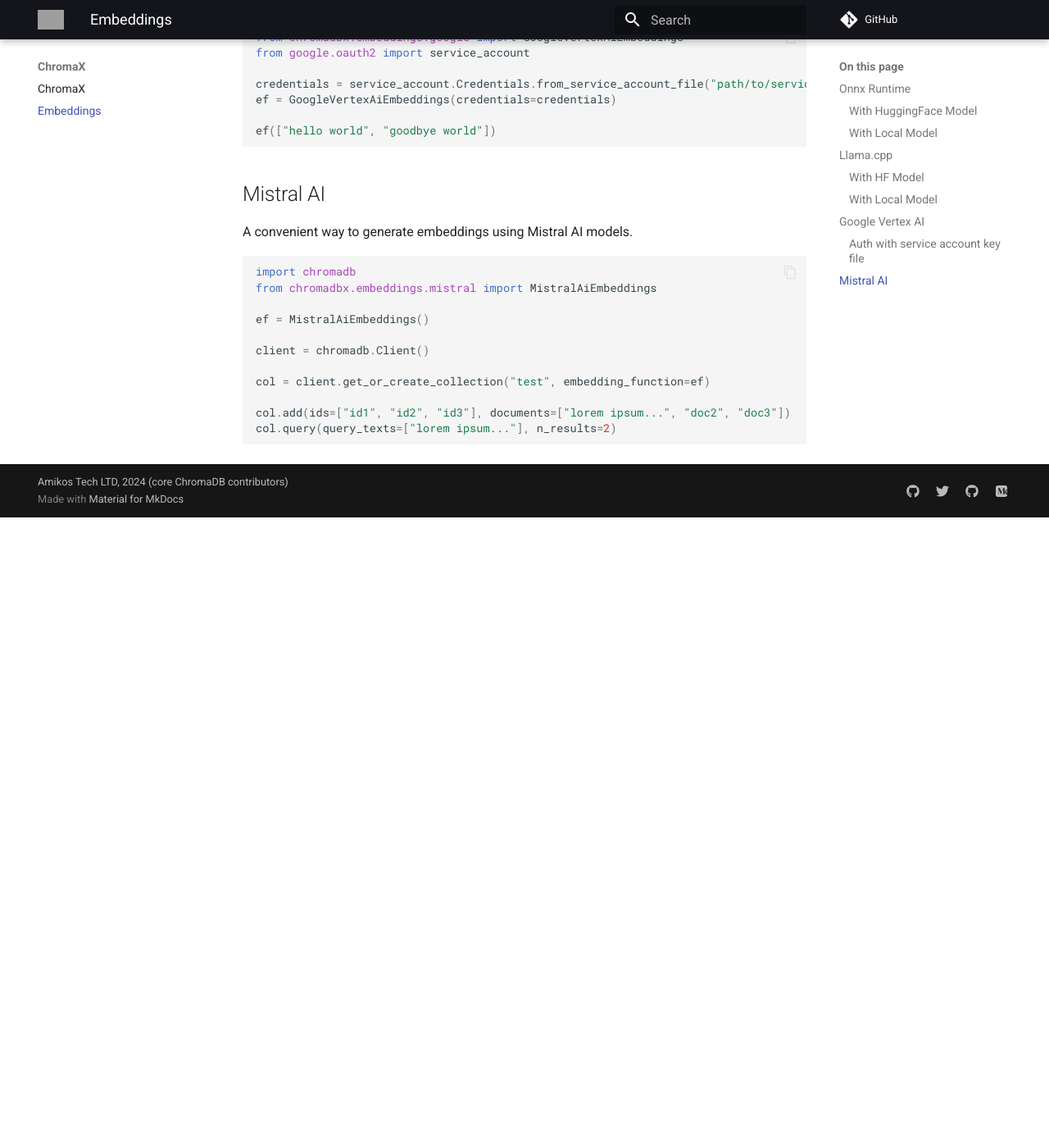
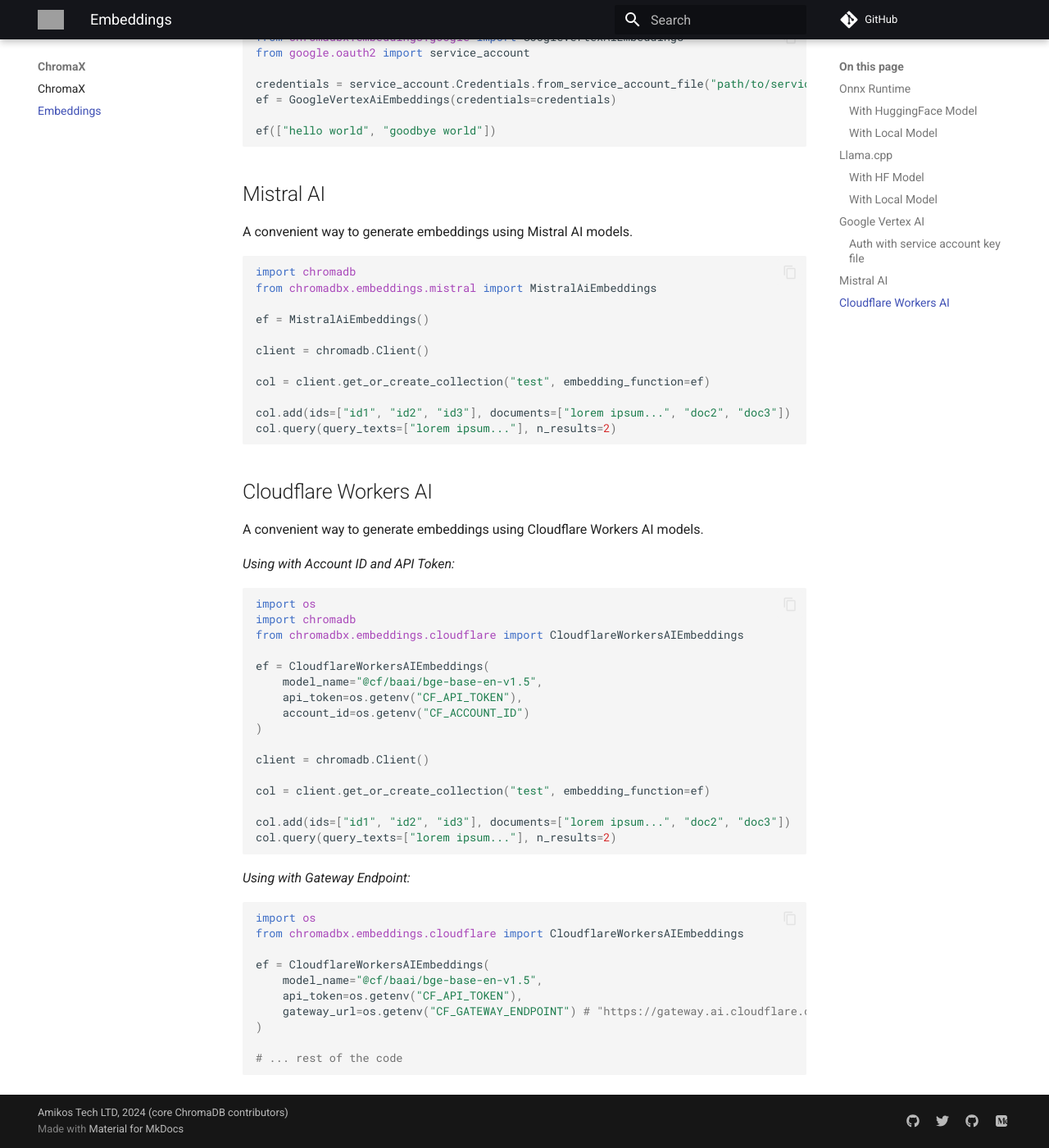
Before and after one commit to amikos-tech/chromadbx, an MkDocs documentation site: the page built from docs/embeddings.md, in a window 1280 px wide and 1400 px high, scrolled down 2530 px. Shown: the whole window at 82% size. Built offline with MkDocs 1.6.1 and Material for MkDocs 9.7.7, drawn with Linux system fonts in a browser that asks for light colours; comment, search, counter and statistics services are not loaded; before the commit the page ends 3161 px from its top, so only the background shows below that; grey boxes are pictures that could not be loaded.

````diff
--- a/docs/embeddings.md
+++ b/docs/embeddings.md
@@ -145,3 +145,44 @@
 col.add(ids=["id1", "id2", "id3"], documents=["lorem ipsum...", "doc2", "doc3"])
 col.query(query_texts=["lorem ipsum..."], n_results=2)
 ```
+
+
+## Cloudflare Workers AI
+
+A convenient way to generate embeddings using Cloudflare Workers AI models.
+
+_Using with Account ID and API Token:_
+
+```py
+import os
+import chromadb
+from chromadbx.embeddings.cloudflare import CloudflareWorkersAIEmbeddings
+
+ef = CloudflareWorkersAIEmbeddings(
+    model_name="@cf/baai/bge-base-en-v1.5",
+    api_token=os.getenv("CF_API_TOKEN"),
+    account_id=os.getenv("CF_ACCOUNT_ID")
+)
+
+client = chromadb.Client()
+
+col = client.get_or_create_collection("test", embedding_function=ef)
+
+col.add(ids=["id1", "id2", "id3"], documents=["lorem ipsum...", "doc2", "doc3"])
+col.query(query_texts=["lorem ipsum..."], n_results=2)
+```
+
+_Using with Gateway Endpoint:_
+
+```py
+import os
+from chromadbx.embeddings.cloudflare import CloudflareWorkersAIEmbeddings
+
+ef = CloudflareWorkersAIEmbeddings(
+    model_name="@cf/baai/bge-base-en-v1.5",
+    api_token=os.getenv("CF_API_TOKEN"),
+    gateway_url=os.getenv("CF_GATEWAY_ENDPOINT") # "https://gateway.ai.cloudflare.com/v1/[account_id]/[project]/workers-ai"
+)
+
+# ... rest of the code
+```
````
Also changed, not shown: 2 other files.
